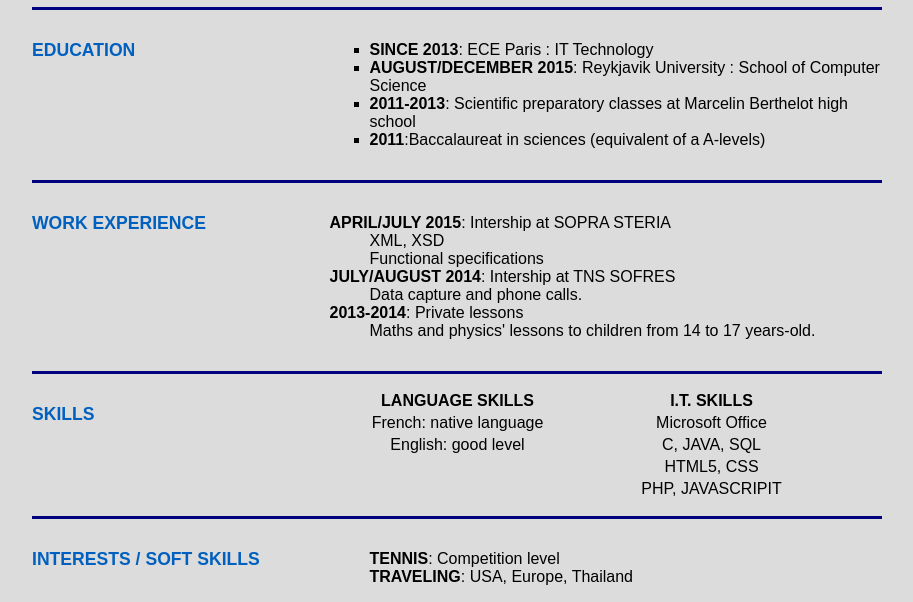
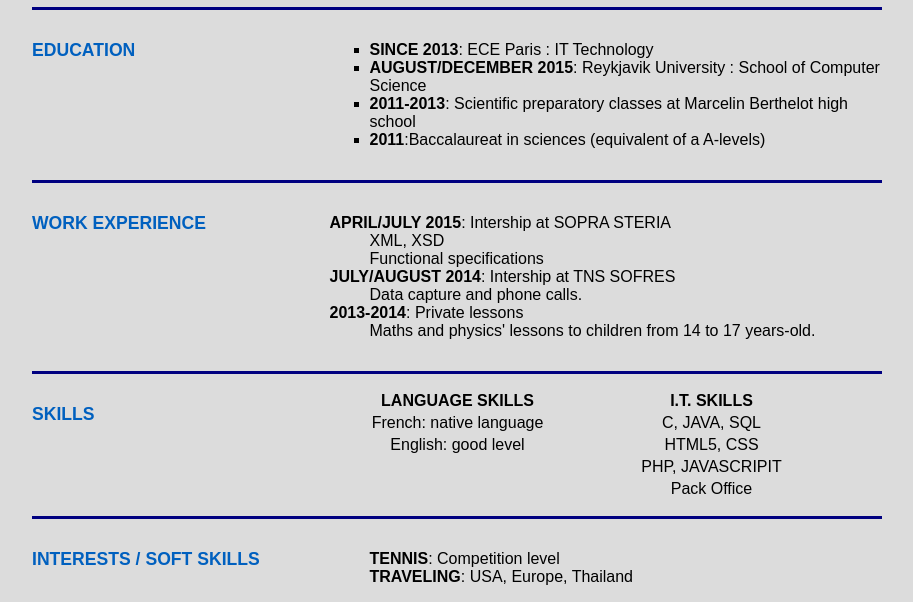
Before and after one commit to chmartin5/chmartin5.github.io, a plain HTML site: page index.html in a window 1280 px wide. Shown: the part 198-800 px from the top of the page, without its empty margins (183-1096 px from the left). Drawn offline with Linux system fonts and the light colour scheme.

Commit message:
info
skills infos inversées

```diff
--- a/index.html
+++ b/index.html
@@ -73,19 +73,19 @@
 			</tr>
 			<tr>
 				<td>French: native language</td>
-				<td>Microsoft Office</td>
+				<td>C, JAVA, SQL</td>
 			</tr>
 			<tr>
 			<td>English: good level</td>
-			<td>C, JAVA, SQL</td>
-			</tr>
-			<tr>
-			<td></td>
 			<td>HTML5, CSS</td>
 			</tr>
 			<tr>
 			<td></td>
 			<td>PHP, JAVASCRIPIT</td>
+			</tr>
+			<tr>
+			<td></td>
+			<td>Pack Office</td>
 			</tr>
 		</table>
 		</div>
```
